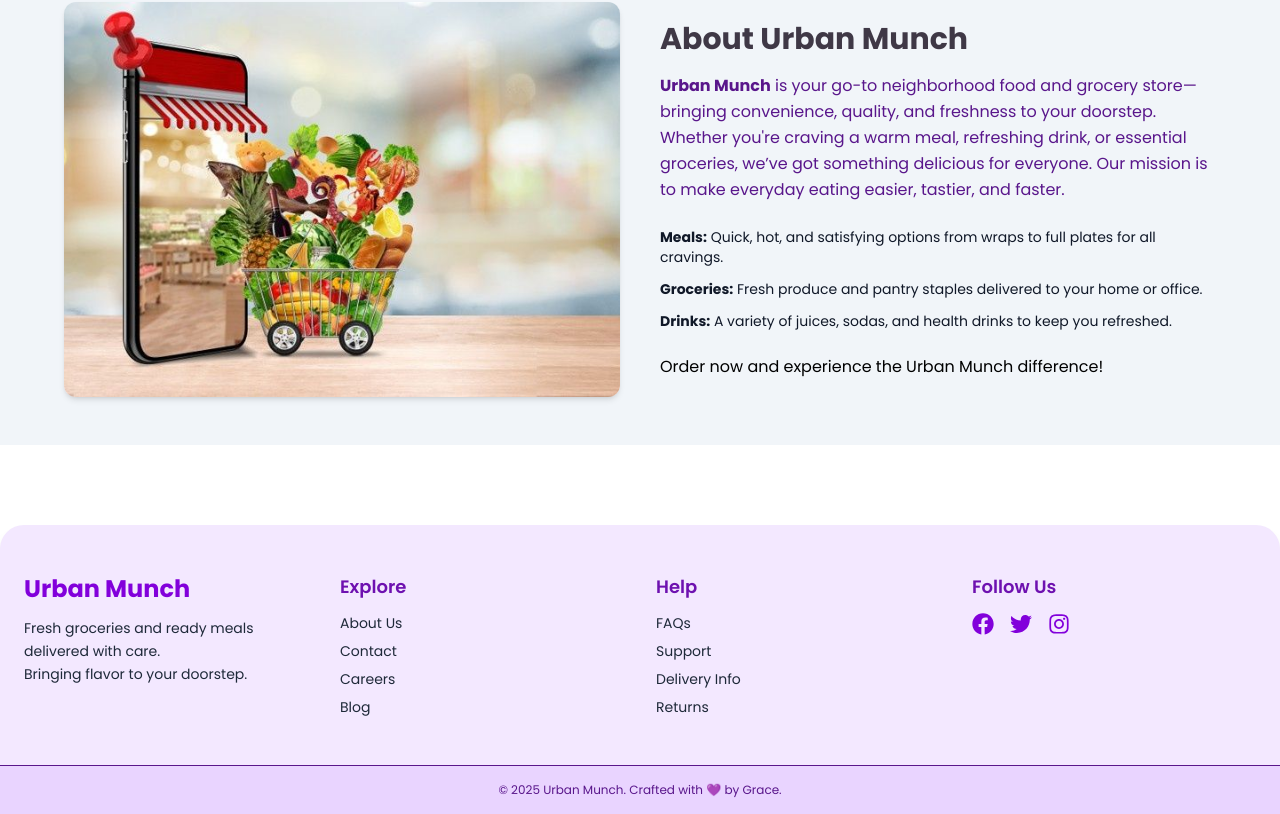
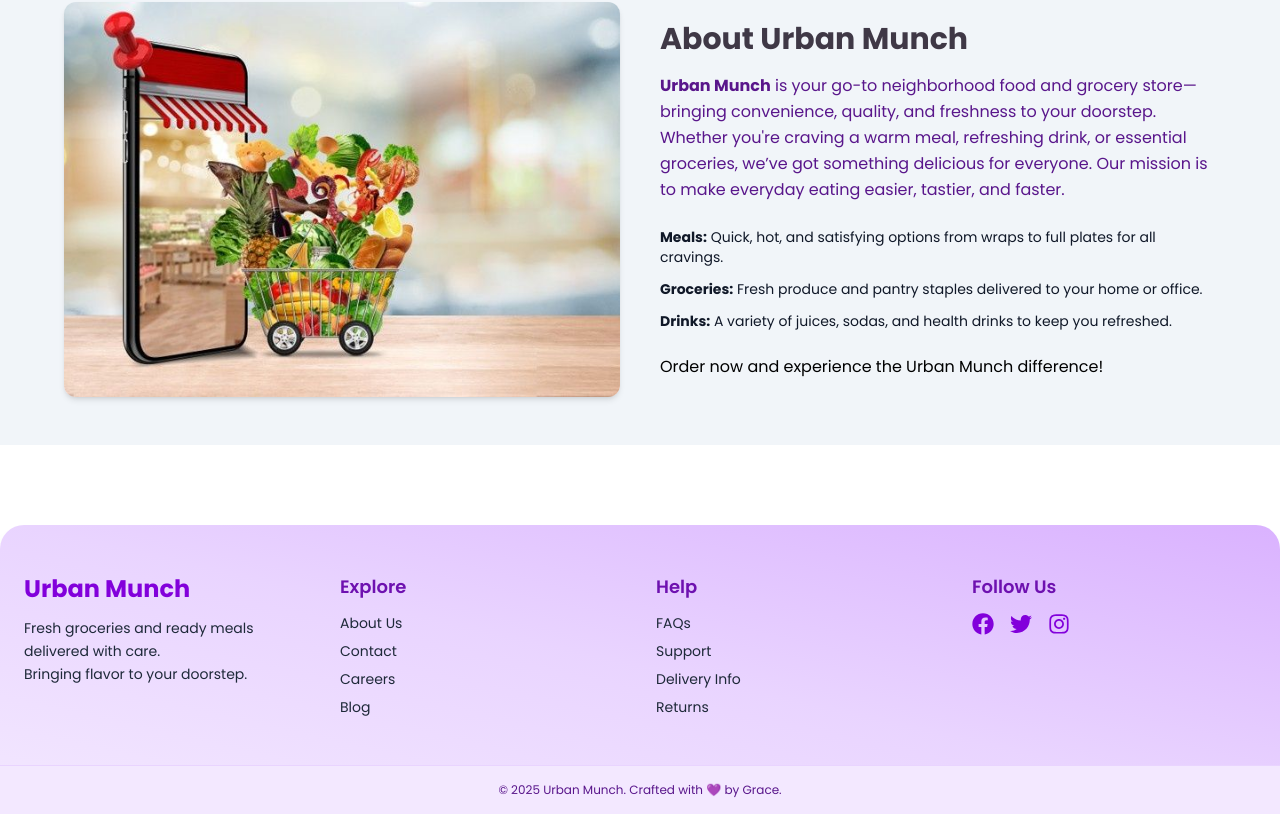
Before and after one commit to gracemugeche/gomycode-urban-munch-store, a React (Vite) app in the folder client/: page / in a window 1280 px wide. Shown: the part 1518-2332 px from the top of the page. Built offline with nearby package versions, Linux system fonts and the light colour scheme.

Commit message:
chore:update the footer section

```diff
--- a/client/src/components/Footer.tsx
+++ b/client/src/components/Footer.tsx
@@ -44,7 +44,8 @@ const Footer = () => {
   );
 
   return (
-    <footer className="bg-purple-100 text-gray-800 mt-20 rounded-t-3xl shadow-lg">
+    <footer className="bg-gradient-to-tr from-purple-100 via-purple-200 to-purple-300 text-gray-800 mt-20
+     rounded-t-3xl shadow-lg">
       <div className="max-w-7xl mx-auto px-6 py-12 grid grid-cols-1 sm:grid-cols-2 md:grid-cols-4 gap-8">
         <div>
           <h2 className="text-2xl font-bold text-purple-700 mb-3">Urban Munch</h2>
@@ -72,7 +73,7 @@ const Footer = () => {
           </div>
         </div>
       </div>
-      <div className="text-center text-xs text-purple-900 bg-purple-200 py-4 border-t">
+      <div className="text-center text-xs text-purple-900 bg-purple-100 py-4 border-t border-purple-200">
         &copy; {new Date().getFullYear()} Urban Munch. Crafted with 💜 by Grace.
       </div>
     </footer>
```
